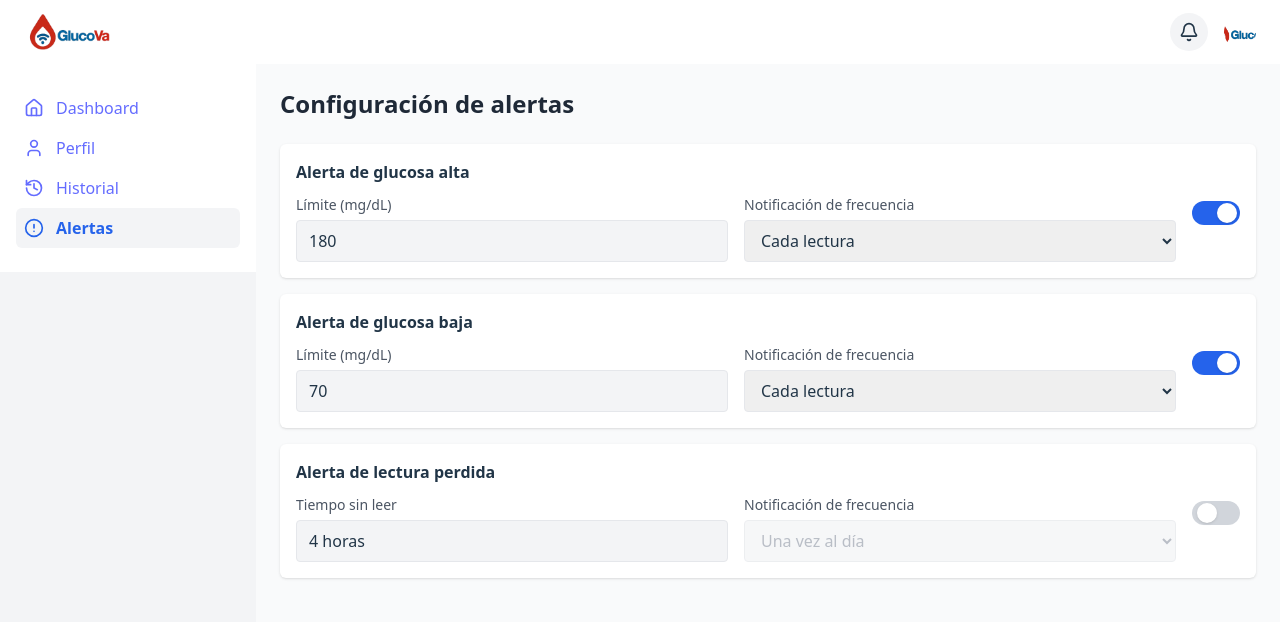
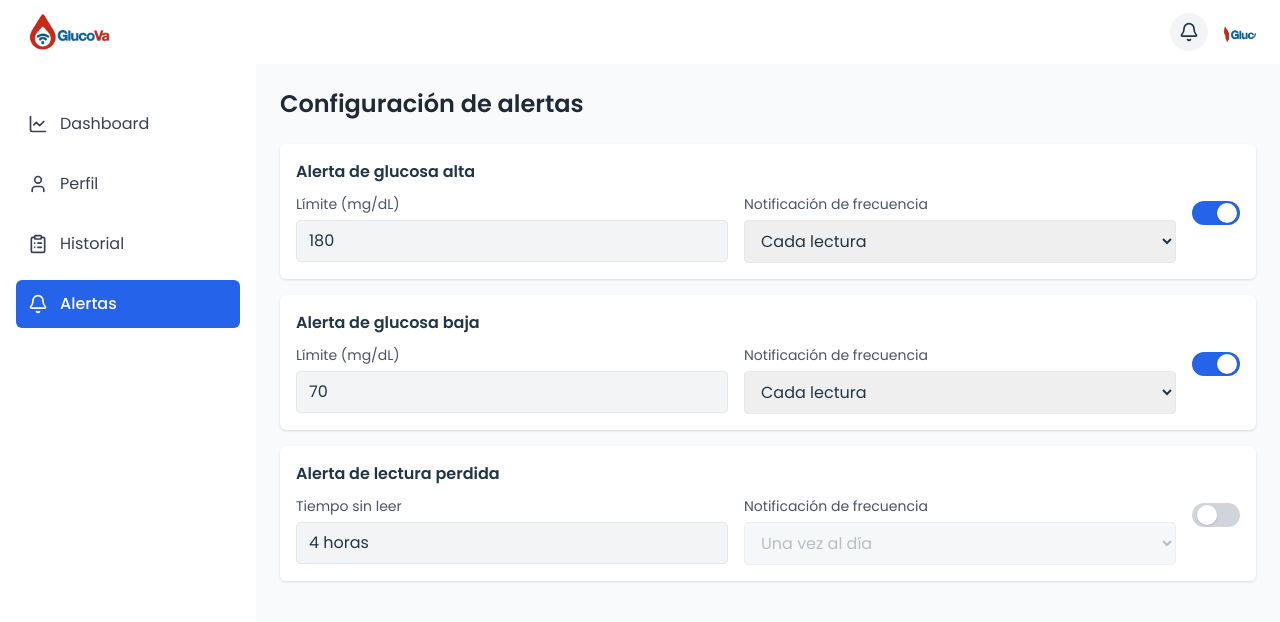
Before and after one commit to GlucoTeam-IoT/glucova-frontend, a React (Vite) app: page /Alerts in a window 1280 px wide. Shown: the top 622 px of the page. Built offline with nearby package versions, Linux system fonts and the light colour scheme.

Commit message:
feat: update Sidebar component with new icons and improve navigation handling

```diff
--- a/src/index.css
+++ b/src/index.css
@@ -1,10 +1,12 @@
+@import url('https://fonts.googleapis.com/css2?family=Poppins:wght@300;400;500;600;700&display=swap');
+
 @tailwind base;
 @tailwind components;
 @tailwind utilities;
 
 
 :root {
-  font-family: system-ui, Avenir, Helvetica, Arial, sans-serif;
+  font-family: 'Poppins', system-ui, Avenir, Helvetica, Arial, sans-serif;
   line-height: 1.5;
   font-weight: 400;
 
@@ -18,19 +20,11 @@
 }
 
 
-a {
-  font-weight: 500;
-  color: #646cff;
-  text-decoration: inherit;
-}
-a:hover {
-  color: #535bf2;
-}
-
 body {
   margin: 0;
   min-height: 100vh;
-  background-color: #f3f4f6; /* gray-100 */
+  background-color: #f3f4f6;
+  /* gray-100 */
   display: flex;
   justify-content: center;
   align-items: center;
@@ -52,9 +46,11 @@ button {
   cursor: pointer;
   transition: border-color 0.25s;
 }
+
 button:hover {
   border-color: #646cff;
 }
+
 button:focus,
 button:focus-visible {
   outline: 4px auto -webkit-focus-ring-color;
--- a/src/shared/layout/Sidebar.tsx
+++ b/src/shared/layout/Sidebar.tsx
@@ -1,24 +1,40 @@
-import {
-  Home,
-  User,
-  History,
-  AlertCircle,
-  Menu,
-  X,
-} from "lucide-react";
+import { LineChart, User, ClipboardList, Bell, Menu, X } from "lucide-react";
 import { NavLink } from "react-router-dom";
 import { useState } from "react";
 
 const Sidebar = () => {
   const [isOpen, setIsOpen] = useState(false);
 
+  // Added class to ensure consistent spacing in both mobile and desktop
   const navLinkClasses = ({ isActive }: { isActive: boolean }) =>
-    `flex items-center gap-3 p-2 rounded-md hover:bg-gray-100 ${
-      isActive ? "text-blue-600 font-semibold bg-gray-100" : ""
+    `flex items-center gap-3 p-3 rounded-md transition-colors my-2 md:my-3 ${
+      isActive
+        ? "text-white font-medium bg-blue-600 hover:text-white"
+        : "text-gray-700 hover:bg-blue-600 hover:text-white"
     }`;
 
+  // Close sidebar when an item is clicked
+  const handleLinkClick = () => {
+    if (isOpen) {
+      setIsOpen(false);
+    }
+  };
+
   return (
-    <div className="md:w-64">
+    <>
+      {/* Overlay backdrop for mobile */}
+      {isOpen && (
+        <div
+          className="fixed inset-0 bg-black bg-opacity-50 z-20 md:hidden"
+          onClick={() => setIsOpen(false)}
+        />
+      )}
+
+      <div
+        className={`md:w-64 bg-white h-full md:relative ${
+          isOpen ? "fixed inset-y-0 left-0 z-30 w-64" : ""
+        }`}
+      >
         <div className="flex items-center justify-between px-4 py-3 md:hidden">
           <button
             onClick={() => setIsOpen(!isOpen)}
@@ -28,32 +44,50 @@ const Sidebar = () => {
             {isOpen ? <X size={24} /> : <Menu size={24} />}
           </button>
         </div>
+
         <nav
-        className={`flex flex-col gap-4 px-4 py-6 bg-white shadow-md md:shadow-none md:block ${
+          className={`flex flex-col px-4 py-6 bg-white h-full ${
             isOpen ? "block" : "hidden"
           } md:block`}
         >
-        <NavLink to="/dashboard" className={navLinkClasses}>
-          <Home size={20} />
+          <NavLink
+            to="/dashboard"
+            className={navLinkClasses}
+            onClick={handleLinkClick}
+          >
+            <LineChart size={20} />
             Dashboard
           </NavLink>
 
-        <NavLink to="/profile" className={navLinkClasses}>
+          <NavLink
+            to="/profile"
+            className={navLinkClasses}
+            onClick={handleLinkClick}
+          >
             <User size={20} />
             Perfil
           </NavLink>
 
-        <NavLink to="/history" className={navLinkClasses}>
-          <History size={20} />
+          <NavLink
+            to="/history"
+            className={navLinkClasses}
+            onClick={handleLinkClick}
+          >
+            <ClipboardList size={20} />
             Historial
           </NavLink>
 
-        <NavLink to="/alerts" className={navLinkClasses}>
-          <AlertCircle size={20} />
+          <NavLink
+            to="/alerts"
+            className={navLinkClasses}
+            onClick={handleLinkClick}
+          >
+            <Bell size={20} />
             Alertas
           </NavLink>
         </nav>
       </div>
+    </>
   );
 };
 
```
Lines whose indentation alone changed are shown as unchanged.
